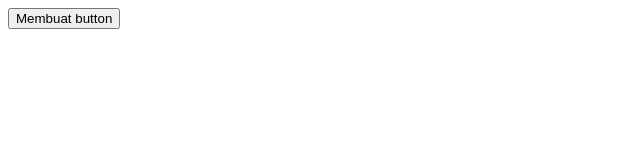
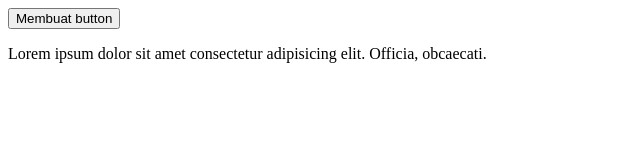
Before and after one commit to Angger-Verse/kumaha, a plain HTML site: page index.html in a window 1280 px wide. Shown: the whole page, without its empty margins (0-640 px from the left). Drawn offline with Linux system fonts and the light colour scheme.

Commit message:
membuat deskripsi

```diff
--- a/index.html
+++ b/index.html
@@ -7,5 +7,9 @@
   </head>
   <body>
     <button>Membuat button</button>
+    <p>
+      Lorem ipsum dolor sit amet consectetur adipisicing elit. Officia,
+      obcaecati.
+    </p>
   </body>
 </html>
```
